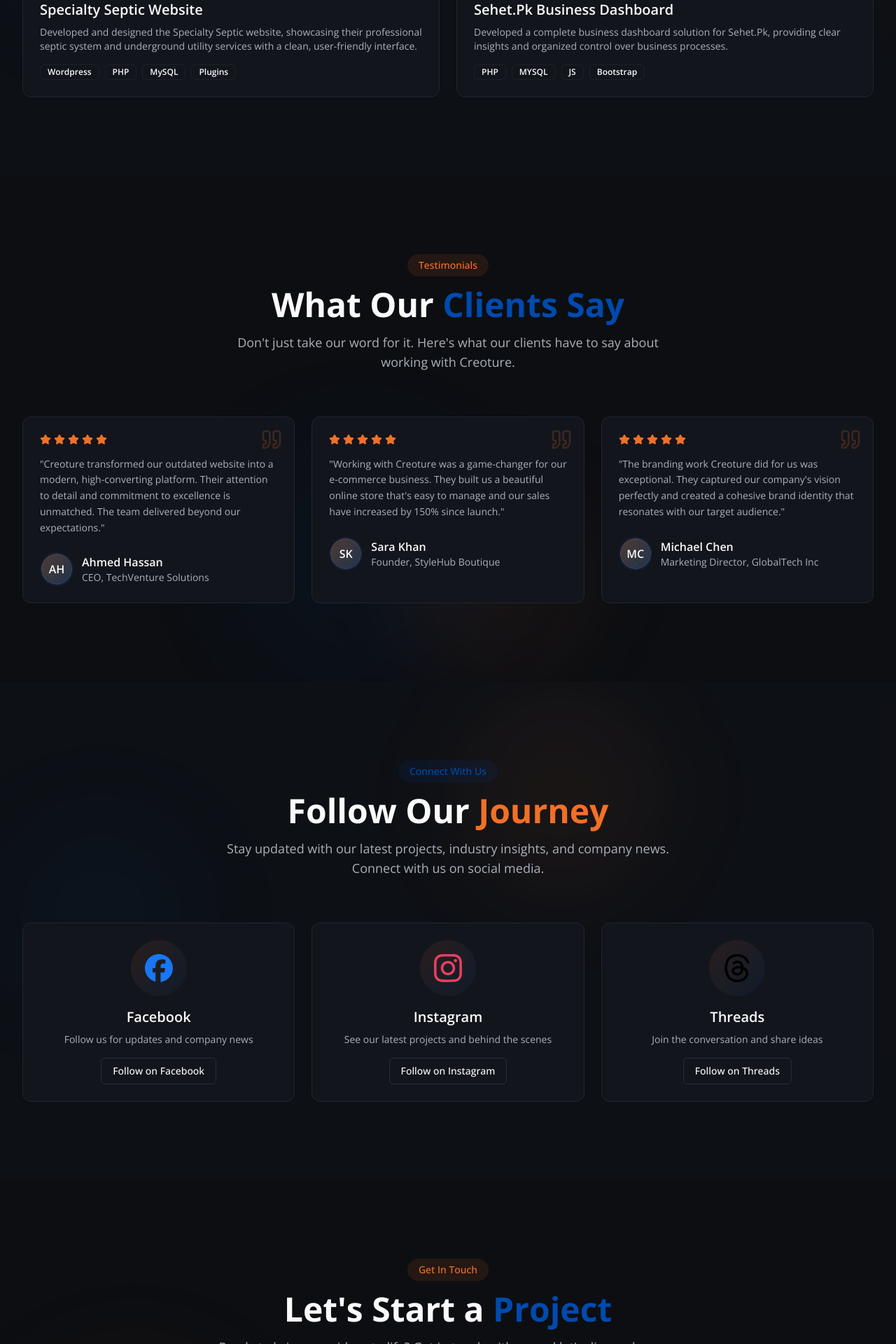
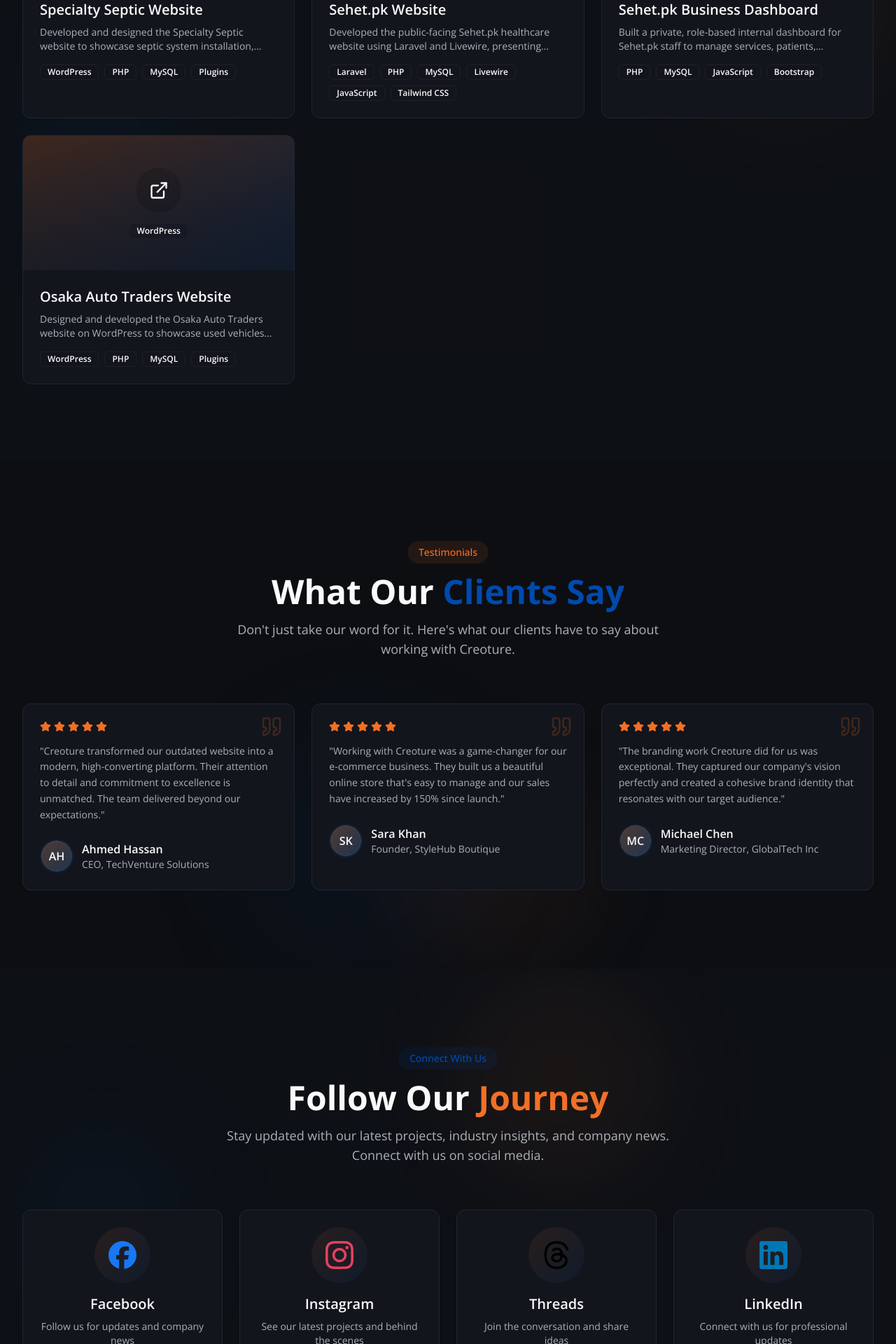
Before and after one commit to creoture/creoture-landing, a React (Vite) app: page / in a window 1280 px wide. Shown: the part 3820-5740 px from the top of the page at 70% size. Built offline with nearby package versions, Linux system fonts and the light colour scheme; a web font is replaced by a local one.

Commit message:
Portfolio, Contact, Footer Sections Updated

```diff
--- a/src/components/contact-section.tsx
+++ b/src/components/contact-section.tsx
@@ -1,6 +1,5 @@
 import { useForm } from "react-hook-form";
 import { zodResolver } from "@hookform/resolvers/zod";
-import { useMutation } from "@tanstack/react-query";
 import { Card } from "@/components/ui/card";
 import { Button } from "@/components/ui/button";
 import { Input } from "@/components/ui/input";
@@ -22,9 +21,8 @@ import {
 } from "@/components/ui/select";
 import { useToast } from "@/hooks/use-toast";
 import { insertContactSchema, type InsertContact } from "@shared/schema";
-import { apiRequest } from "@/lib/queryClient";
-import { Mail, Phone, MapPin, Send, Loader2 } from "lucide-react";
-import { SiFacebook, SiInstagram, SiThreads } from "react-icons/si";
+import { Mail, Phone, MapPin, Send } from "lucide-react";
+import { SiFacebook, SiInstagram, SiLinkedin, SiThreads } from "react-icons/si";
 
 const services = [
   "Website Design & Development",
@@ -72,6 +70,11 @@ const socialLinks = [
     icon: SiThreads,
     url: "https://www.threads.net/@creoture.tech",
   },
+  {
+    name: "LinkedIn",
+    icon: SiLinkedin,
+    url: "https://www.linkedin.com/company/creoture/",
+  },
 ];
 
 export function ContactSection() {
@@ -89,25 +92,32 @@ export function ContactSection() {
   });
 
   const onSubmit = async (data: InsertContact) => {
-    const formData = new FormData();
-    formData.append("form-name", "contact");
+    try {
+      const formData = new FormData();
+      formData.append("form-name", "contact");
 
-    // Append all fields
-    Object.keys(data).forEach((key) => {
-      const value = data[key as keyof InsertContact] || "";
-      formData.append(key, value);
-    });
+      Object.entries(data).forEach(([key, value]) => {
+        formData.append(key, value || "");
+      });
 
-    try {
-      await fetch("/", { method: "POST", body: formData });
+      await fetch("/", {
+        method: "POST",
+        body: formData,
+      });
+
       toast({
         title: "Message Sent!",
         description:
           "Thank you for contacting us. We'll get back to you shortly.",
       });
+
       form.reset();
-    } catch (error) {
-      toast({ title: "Error", description: "Something went wrong." });
+    } catch {
+      toast({
+        title: "Submission Failed",
+        description: "Please try again later.",
+        variant: "destructive",
+      });
     }
   };
 
@@ -117,6 +127,15 @@ export function ContactSection() {
       className="relative py-20 md:py-28"
       data-testid="section-contact"
     >
+      <form name="contact" method="POST" data-netlify="true" hidden>
+        <input type="hidden" name="form-name" value="contact" />
+        <input name="name" />
+        <input name="email" />
+        <input name="phone" />
+        <input name="service" />
+        <textarea name="message"></textarea>
+      </form>
+
       <div className="absolute inset-0 overflow-hidden pointer-events-none">
         <div className="absolute top-1/4 left-0 w-96 h-96 bg-[#f17026]/5 rounded-full blur-3xl" />
         <div className="absolute bottom-1/4 right-0 w-80 h-80 bg-[#004aad]/5 rounded-full blur-3xl" />
@@ -143,17 +162,7 @@ export function ContactSection() {
           >
             <h3 className="mb-6 text-2xl font-bold">Send us a Message</h3>
             <Form {...form}>
-              <form
-                name="contact"
-                method="POST"
-                data-netlify="true"
-                netlify-honeypot="bot-field"
-                onSubmit={form.handleSubmit(onSubmit)}
-                className="space-y-5"
-              >
-                <input type="hidden" name="form-name" value="contact" />
-                <input type="hidden" name="bot-field" />
-
+              <form onSubmit={form.handleSubmit(onSubmit)}>
                 <div className="grid grid-cols-1 gap-4 sm:grid-cols-2">
                   <FormField
                     control={form.control}
@@ -260,7 +269,7 @@ export function ContactSection() {
                 <Button
                   type="submit"
                   size="lg"
-                  className="w-full bg-gradient-to-r from-[#f17026] to-[#e65d10] text-white border-0"
+                  className="w-full bg-gradient-to-r from-[#f17026] to-[#e65d10] text-white border-0 mt-3"
                 >
                   <Send className="w-5 h-5 mr-2" />
                   Send Message
--- a/src/components/footer.tsx
+++ b/src/components/footer.tsx
@@ -1,4 +1,4 @@
-import { SiFacebook, SiInstagram, SiThreads } from "react-icons/si";
+import { SiFacebook, SiInstagram, SiLinkedin, SiThreads } from "react-icons/si";
 import { Mail, Phone, MapPin } from "lucide-react";
 
 const navLinks = [
@@ -26,6 +26,11 @@ const socialLinks = [
     icon: SiThreads,
     url: "https://www.threads.net/@creoture.tech",
   },
+  {
+    name: "LinkedIn",
+    icon: SiLinkedin,
+    url: "https://www.linkedin.com/company/creoture/",
+  },
 ];
 
 export function Footer() {
@@ -38,11 +43,11 @@ export function Footer() {
 
   return (
     <footer
-      className="bg-card/50 border-t border-border pt-16 pb-8"
+      className="pt-16 pb-8 border-t bg-card/50 border-border"
       data-testid="footer"
     >
-      <div className="max-w-7xl mx-auto px-4 sm:px-6 lg:px-8">
-        <div className="grid grid-cols-1 md:grid-cols-2 lg:grid-cols-4 gap-8 lg:gap-12 mb-12">
+      <div className="px-4 mx-auto max-w-7xl sm:px-6 lg:px-8">
+        <div className="grid grid-cols-1 gap-8 mb-12 md:grid-cols-2 lg:grid-cols-4 lg:gap-12">
           <div className="lg:col-span-1">
             <a
               href="#"
@@ -55,17 +60,17 @@ export function Footer() {
             >
               <img src="/logo.png" alt="Creoture Smart Solutions Crafted for Tomorrow" />
             </a>
-            <p className="text-muted-foreground text-sm mb-4 leading-relaxed">
+            <p className="mb-4 text-sm leading-relaxed text-muted-foreground">
               Smart Solutions. Crafted for Tomorrow.
             </p>
-            <p className="text-muted-foreground text-sm leading-relaxed">
+            <p className="text-sm leading-relaxed text-muted-foreground">
               Your trusted partner for premium software and digital solutions
               that drive growth and success.
             </p>
           </div>
 
           <div>
-            <h4 className="font-semibold mb-4">Quick Links</h4>
+            <h4 className="mb-4 font-semibold">Quick Links</h4>
             <ul className="space-y-3">
               {navLinks.map((link) => (
                 <li key={link.href}>
@@ -82,7 +87,7 @@ export function Footer() {
           </div>
 
           <div>
-            <h4 className="font-semibold mb-4">Contact Info</h4>
+            <h4 className="mb-4 font-semibold">Contact Info</h4>
             <ul className="space-y-4">
               <li className="flex items-start gap-3">
                 <Mail className="w-5 h-5 text-[#f17026] flex-shrink-0 mt-0.5" />
@@ -106,7 +111,7 @@ export function Footer() {
               </li>
               <li className="flex items-start gap-3">
                 <MapPin className="w-5 h-5 text-[#f17026] flex-shrink-0 mt-0.5" />
-                <span className="text-muted-foreground text-sm">
+                <span className="text-sm text-muted-foreground">
                   Drigh Road, Karachi
                 </span>
               </li>
@@ -114,8 +119,8 @@ export function Footer() {
           </div>
 
           <div>
-            <h4 className="font-semibold mb-4">Follow Us</h4>
-            <p className="text-muted-foreground text-sm mb-4">
+            <h4 className="mb-4 font-semibold">Follow Us</h4>
+            <p className="mb-4 text-sm text-muted-foreground">
               Stay connected on social media
             </p>
             <div className="flex items-center gap-3">
@@ -136,12 +141,12 @@ export function Footer() {
           </div>
         </div>
 
-        <div className="border-t border-border pt-8">
-          <div className="flex flex-col md:flex-row items-center justify-between gap-4">
-            <p className="text-muted-foreground text-sm text-center md:text-left">
+        <div className="pt-8 border-t border-border">
+          <div className="flex flex-col items-center justify-between gap-4 md:flex-row">
+            <p className="text-sm text-center text-muted-foreground md:text-left">
               © {new Date().getFullYear()} Creoture. All rights reserved.
             </p>
-            <p className="text-muted-foreground text-sm">
+            <p className="text-sm text-muted-foreground">
               Crafting digital excellence
             </p>
           </div>
--- a/src/components/portfolio-section.tsx
+++ b/src/components/portfolio-section.tsx
@@ -5,21 +5,39 @@ import { ExternalLink } from "lucide-react";
 const projects = [
   {
     title: "Specialty Septic Website",
-    category: "Wordpress",
+    category: "WordPress",
     description:
-      "Developed and designed the Specialty Septic website, showcasing their professional septic system and underground utility services with a clean, user-friendly interface.",
-    tags: ["Wordpress", "PHP", "MySQL", "Plugins"],
+      "Developed and designed the Specialty Septic website to showcase septic system installation, septic-to-sewer conversions, underground utilities, and site preparation services with a clean, user-friendly interface.",
+    tags: ["WordPress", "PHP", "MySQL", "Plugins"],
     color: "from-[#f17026]/20 to-[#004aad]/20",
     link: "https://www.specialtyseptic.com/"
   },
   {
-    title: "Sehet.Pk Business Dashboard",
+    title: "Sehet.pk Website",
     category: "Custom Application",
     description:
-      "Developed a complete business dashboard solution for Sehet.Pk, providing clear insights and organized control over business processes.",
-    tags: ["PHP", "MYSQL", "JS", "Bootstrap"],
+      "Developed the public-facing Sehet.pk healthcare website using Laravel and Livewire, presenting services with a modern, responsive UI focused on performance, scalability, and user trust.",
+    tags: ["Laravel", "PHP", "MySQL", "Livewire", "JavaScript", "Tailwind CSS"],
+    color: "from-[#004aad]/20 to-[#f17026]/20",
+    link: "https://sehet.pk/"
+  },
+  {
+    title: "Sehet.pk Business Dashboard",
+    category: "Custom Application",
+    description:
+      "Built a private, role-based internal dashboard for Sehet.pk staff to manage services, patients, vendors, transactions, expenses, recoveries, reports, and automated billing with unique IPP and bill numbers.",
+    tags: ["PHP", "MySQL", "JavaScript", "Bootstrap"],
     color: "from-[#004aad]/20 to-[#f17026]/20",
     link: ""
+  },
+  {
+    title: "Osaka Auto Traders Website",
+    category: "WordPress",
+    description:
+      "Designed and developed the Osaka Auto Traders website on WordPress to showcase used vehicles with a professional layout, clear listings, and a user-friendly browsing experience.",
+    tags: ["WordPress", "PHP", "MySQL", "Plugins"],
+    color: "from-[#f17026]/20 to-[#004aad]/20",
+    link: "https://test.osakaautotraders.co.uk/"
   },
 ];
 
@@ -27,7 +45,7 @@ export function PortfolioSection() {
   return (
     <section
       id="portfolio"
-      className="py-20 md:py-28 bg-card/30 relative"
+      className="relative py-20 md:py-28 bg-card/30"
       data-testid="section-portfolio"
     >
       <div className="absolute inset-0 overflow-hidden pointer-events-none">
@@ -35,39 +53,39 @@ export function PortfolioSection() {
         <div className="absolute bottom-1/4 left-0 w-72 h-72 bg-[#004aad]/5 rounded-full blur-3xl" />
       </div>
 
-      <div className="relative z-10 max-w-7xl mx-auto px-4 sm:px-6 lg:px-8">
-        <div className="text-center mb-16 animate-on-scroll">
+      <div className="relative z-10 px-4 mx-auto max-w-7xl sm:px-6 lg:px-8">
+        <div className="mb-16 text-center animate-on-scroll">
           <span className="inline-block px-4 py-1.5 rounded-full bg-[#004aad]/10 text-[#004aad] text-sm font-medium mb-4">
             Our Work
           </span>
-          <h2 className="text-3xl md:text-4xl lg:text-5xl font-bold mb-4">
+          <h2 className="mb-4 text-3xl font-bold md:text-4xl lg:text-5xl">
             Featured <span className="text-[#f17026]">Projects</span>
           </h2>
-          <p className="text-muted-foreground text-lg max-w-2xl mx-auto">
+          <p className="max-w-2xl mx-auto text-lg text-muted-foreground">
             A showcase of our recent work demonstrating our expertise across
             different industries and technologies.
           </p>
         </div>
 
-        <div className="grid grid-cols-1 md:grid-cols-2 gap-6 stagger-children">
+        <div className="grid grid-cols-1 gap-6 md:grid-cols-3 stagger-children">
           {projects.map((project, index) => (
             <Card
               key={index}
               className="stagger-item group overflow-hidden bg-card border-card-border hover:border-[#f17026]/30 transition-all duration-300"
               data-testid={`card-project-${index}`}
             >
-              <a href={project.link ?? "#"} target="_blank">
+              <a href={project.link ?? "javascript:void(0)"} target={project.link ? "_blank" : "_self"} rel="noopener noreferrer">
                 <div
                   className={`h-48 bg-gradient-to-br ${project.color} flex items-center justify-center relative overflow-hidden`}
                 >
-                  <div className="absolute inset-0 bg-gradient-to-t from-card to-transparent opacity-50" />
-                  <div className="relative z-10 text-center px-6">
-                    <div className="w-16 h-16 rounded-full bg-background/20 backdrop-blur-sm flex items-center justify-center mx-auto mb-3 group-hover:scale-110 transition-transform duration-300">
+                  <div className="absolute inset-0 opacity-50 bg-gradient-to-t from-card to-transparent" />
+                  <div className="relative z-10 px-6 text-center">
+                    <div className="flex items-center justify-center w-16 h-16 mx-auto mb-3 transition-transform duration-300 rounded-full bg-background/20 backdrop-blur-sm group-hover:scale-110">
                       <ExternalLink className="w-7 h-7 text-foreground" />
                     </div>
                     <Badge
                       variant="secondary"
-                      className="bg-background/20 backdrop-blur-sm border-0"
+                      className="border-0 bg-background/20 backdrop-blur-sm"
                     >
                       {project.category}
                     </Badge>
@@ -77,7 +95,7 @@ export function PortfolioSection() {
                   <h3 className="text-xl font-semibold mb-2 group-hover:text-[#f17026] transition-colors">
                     {project.title}
                   </h3>
-                  <p className="text-muted-foreground text-sm mb-4 line-clamp-2">
+                  <p className="mb-4 text-sm text-muted-foreground line-clamp-2">
                     {project.description}
                   </p>
                   <div className="flex flex-wrap gap-2">
--- a/src/components/social-section.tsx
+++ b/src/components/social-section.tsx
@@ -1,6 +1,6 @@
 import { Card } from "@/components/ui/card";
 import { Button } from "@/components/ui/button";
-import { SiFacebook, SiInstagram, SiThreads } from "react-icons/si";
+import { SiFacebook, SiInstagram, SiLinkedin, SiThreads } from "react-icons/si";
 
 const socialLinks = [
   {
@@ -24,12 +24,19 @@ const socialLinks = [
     description: "Join the conversation and share ideas",
     color: "#000000",
   },
+  {
+    name: "LinkedIn",
+    icon: SiLinkedin,
+    url: "https://www.linkedin.com/company/creoture/",
+    description: "Connect with us for professional updates",
+    color: "#0077B5",
+  },
 ];
 
 export function SocialSection() {
   return (
     <section
-      className="py-20 md:py-28 bg-card/30 relative"
+      className="relative py-20 md:py-28 bg-card/30"
       data-testid="section-social"
     >
       <div className="absolute inset-0 overflow-hidden pointer-events-none">
@@ -37,21 +44,21 @@ export function SocialSection() {
         <div className="absolute bottom-1/3 left-0 w-72 h-72 bg-[#004aad]/5 rounded-full blur-3xl" />
       </div>
 
-      <div className="relative z-10 max-w-7xl mx-auto px-4 sm:px-6 lg:px-8">
-        <div className="text-center mb-16 animate-on-scroll">
+      <div className="relative z-10 px-4 mx-auto max-w-7xl sm:px-6 lg:px-8">
+        <div className="mb-16 text-center animate-on-scroll">
           <span className="inline-block px-4 py-1.5 rounded-full bg-[#004aad]/10 text-[#004aad] text-sm font-medium mb-4">
             Connect With Us
           </span>
-          <h2 className="text-3xl md:text-4xl lg:text-5xl font-bold mb-4">
+          <h2 className="mb-4 text-3xl font-bold md:text-4xl lg:text-5xl">
             Follow Our <span className="text-[#f17026]">Journey</span>
           </h2>
-          <p className="text-muted-foreground text-lg max-w-2xl mx-auto">
+          <p className="max-w-2xl mx-auto text-lg text-muted-foreground">
             Stay updated with our latest projects, industry insights, and
             company news. Connect with us on social media.
           </p>
         </div>
 
-        <div className="grid grid-cols-1 md:grid-cols-3 gap-6 stagger-children">
+        <div className="grid grid-cols-1 gap-6 md:grid-cols-4 stagger-children">
           {socialLinks.map((social, index) => (
             <Card
               key={index}
@@ -64,8 +71,8 @@ export function SocialSection() {
                   style={{ color: social.color }}
                 />
               </div>
-              <h3 className="text-xl font-semibold mb-2">{social.name}</h3>
-              <p className="text-muted-foreground text-sm mb-4">
+              <h3 className="mb-2 text-xl font-semibold">{social.name}</h3>
+              <p className="mb-4 text-sm text-muted-foreground">
                 {social.description}
               </p>
               <Button
```
